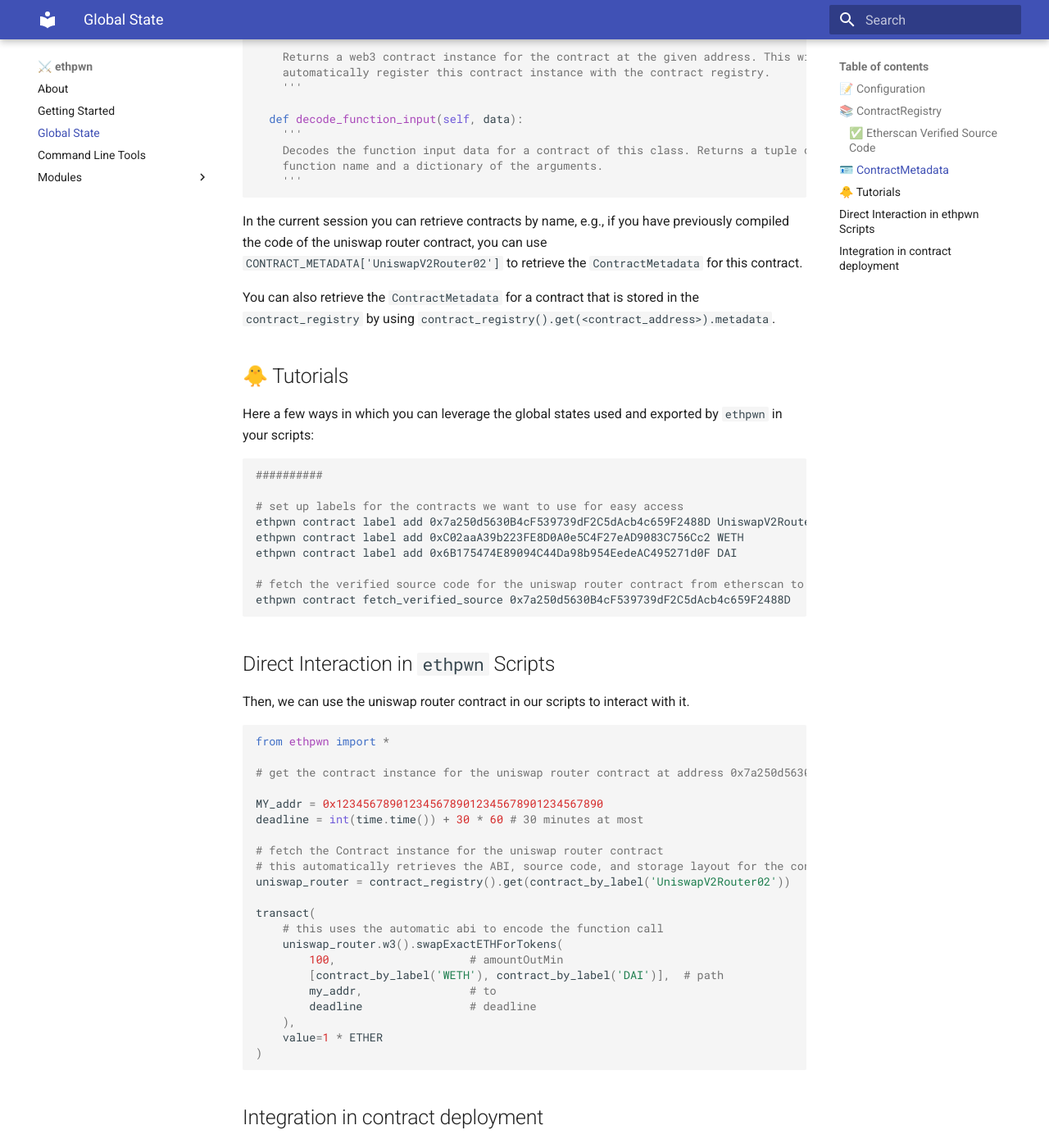
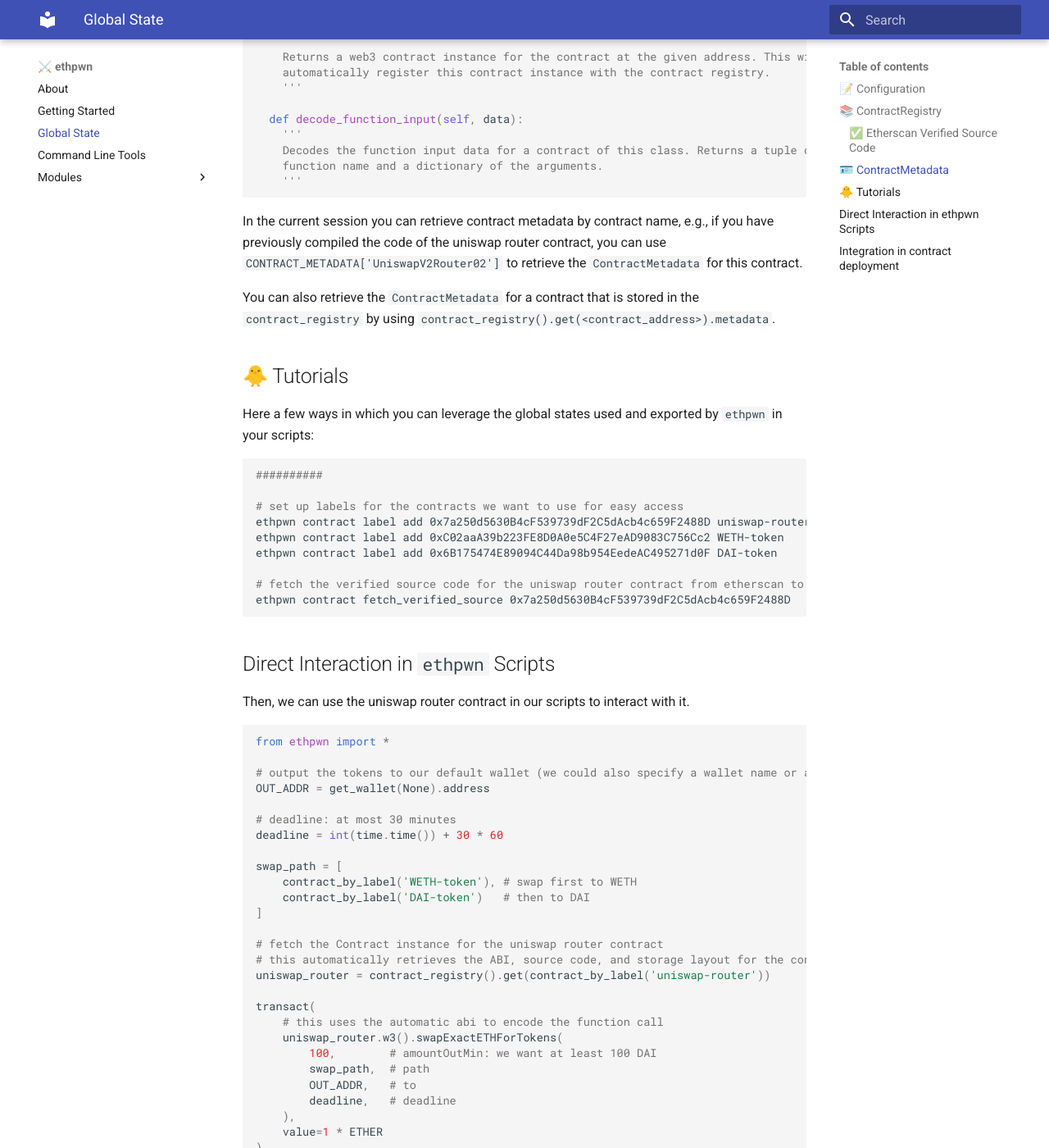
Before and after one commit to ethpwn/ethpwn, an MkDocs documentation site: the page built from docs/docs/ethpwn/global_state.md, in a window 1280 px wide and 1400 px high, scrolled down 3737 px. Shown: the whole window at 82% size. Built offline with MkDocs 1.6.1 and Material for MkDocs 9.7.7, drawn with Linux system fonts in a browser that asks for light colours; some of the changed text lies outside the part shown.

Commit message:
docs cleanup

````diff
--- a/docs/docs/ethpwn/global_state.md
+++ b/docs/docs/ethpwn/global_state.md
@@ -88,18 +88,18 @@
 ```python
 from ethpwn import *
 
-# either specify the API key in the environment
-instance = fetch_verified_contract_source(0x7a250d5630B4cF539739dF2C5dAcb4c659F2488D)
+# either specify the API key in the environment or the configuration file
+instance = fetch_verified_contract(0x7a250d5630B4cF539739dF2C5dAcb4c659F2488D)
 
 # or specify it explicitly
-instance = fetch_verified_contract_source(0x7a250d5630B4cF539739dF2C5dAcb4c659F2488D, api_key='<YOUR_API_KEY>')
+instance = fetch_verified_contract(0x7a250d5630B4cF539739dF2C5dAcb4c659F2488D, api_key='<YOUR_API_KEY>')
 ```
 
 ## 🪪 ContractMetadata
-Whenever you compile contracts within a Python script, `ethpwn` manages the compiled contract metadata in a *temporay*  `ContractMetadata` object that can be accessed via the `CONTRACT_METADATA` variable.
+Whenever you compile contracts within a Python script, `ethpwn` manages the compiled contract metadata in a *temporary*  `ContractMetadata` object that can be accessed via the `CONTRACT_METADATA` variable.
 
-Note that, this object does NOT persists after the termination of your script.
-Instead, we store the corresponding `ContractMetadata` object only you record a contract in the `contract_registry` (in this case the contract being deployed is unambiguous).
+Note that, this object does NOT persist after the termination of your script.
+Instead, we store the corresponding `ContractMetadata` object only when you record a deployed contract in the `contract_registry` (in this case the contract being deployed is unambiguous).
 
 The contract metadata contains, among other things, the following information:
 
@@ -138,7 +138,7 @@
     '''
 ```
 
-In the current session you can retrieve contracts by name, e.g., if you have previously compiled the code of the uniswap router contract, you can use `CONTRACT_METADATA['UniswapV2Router02']` to retrieve the `ContractMetadata` for this contract.
+In the current session you can retrieve contract metadata by contract name, e.g., if you have previously compiled the code of the uniswap router contract, you can use `CONTRACT_METADATA['UniswapV2Router02']` to retrieve the `ContractMetadata` for this contract.
 
 You can also retrieve the `ContractMetadata` for a contract that is stored in the `contract_registry` by using `contract_registry().get(<contract_address>).metadata`.
 
@@ -150,9 +150,9 @@
 ##########
 
 # set up labels for the contracts we want to use for easy access
-ethpwn contract label add 0x7a250d5630B4cF539739dF2C5dAcb4c659F2488D UniswapV2Router02
-ethpwn contract label add 0xC02aaA39b223FE8D0A0e5C4F27eAD9083C756Cc2 WETH
-ethpwn contract label add 0x6B175474E89094C44Da98b954EedeAC495271d0F DAI
+ethpwn contract label add 0x7a250d5630B4cF539739dF2C5dAcb4c659F2488D uniswap-router
+ethpwn contract label add 0xC02aaA39b223FE8D0A0e5C4F27eAD9083C756Cc2 WETH-token
+ethpwn contract label add 0x6B175474E89094C44Da98b954EedeAC495271d0F DAI-token
 
 # fetch the verified source code for the uniswap router contract from etherscan to access its metadata and ABI
 ethpwn contract fetch_verified_source 0x7a250d5630B4cF539739dF2C5dAcb4c659F2488D
@@ -164,22 +164,28 @@
 ```python
 from ethpwn import *
 
-# get the contract instance for the uniswap router contract at address 0x7a250d5630B4cF539739dF2C5dAcb4c659F2488D
+# output the tokens to our default wallet (we could also specify a wallet name or address here)
+OUT_ADDR = get_wallet(None).address
 
-MY_addr = 0x1234567890123456789012345678901234567890
-deadline = int(time.time()) + 30 * 60 # 30 minutes at most
+# deadline: at most 30 minutes
+deadline = int(time.time()) + 30 * 60
+
+swap_path = [
+    contract_by_label('WETH-token'), # swap first to WETH
+    contract_by_label('DAI-token')   # then to DAI
+]
 
 # fetch the Contract instance for the uniswap router contract
 # this automatically retrieves the ABI, source code, and storage layout for the contract
-uniswap_router = contract_registry().get(contract_by_label('UniswapV2Router02'))
+uniswap_router = contract_registry().get(contract_by_label('uniswap-router'))
 
 transact(
     # this uses the automatic abi to encode the function call
     uniswap_router.w3().swapExactETHForTokens(
-        100,                    # amountOutMin
-        [contract_by_label('WETH'), contract_by_label('DAI')],  # path
-        my_addr,                # to
-        deadline                # deadline
+        100,        # amountOutMin: we want at least 100 DAI
+        swap_path,  # path
+        OUT_ADDR,   # to
+        deadline,   # deadline
     ),
     value=1 * ETHER
 )
````
